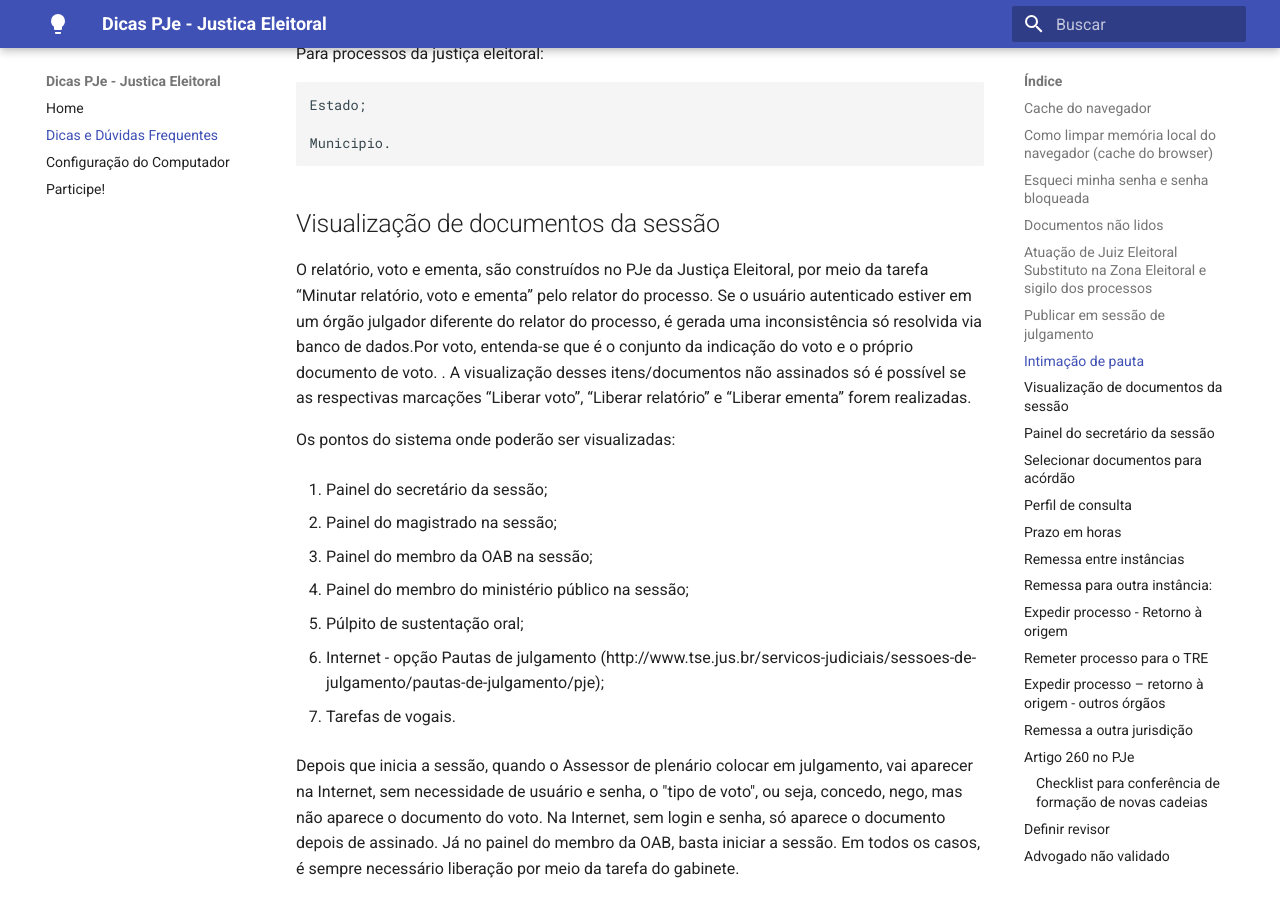
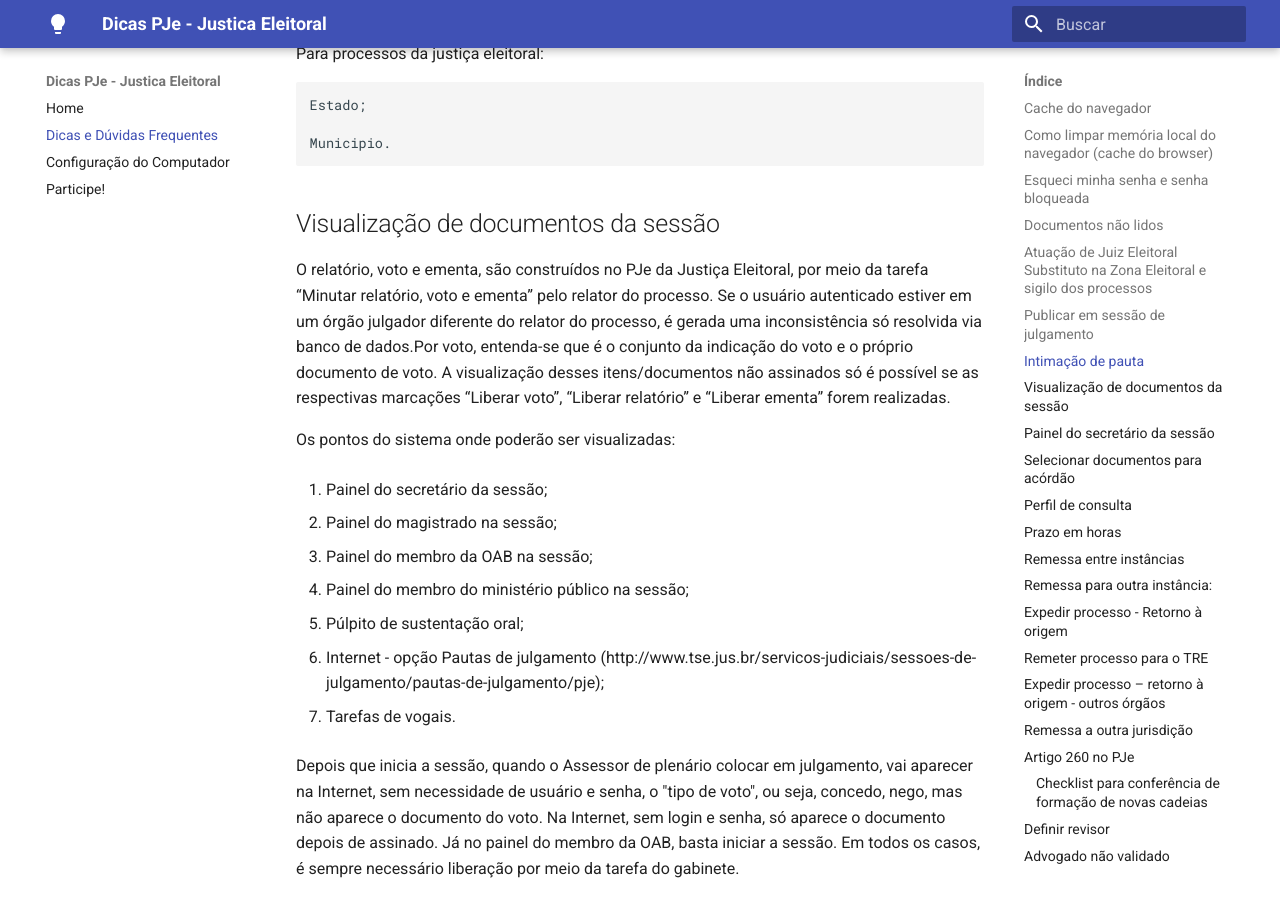
Before and after one commit to PJeJE/dicas_versao_1, an MkDocs documentation site: the page built from docs/dicas.md, in a window 1280 px wide and 900 px high, scrolled down 6108 px. Built offline with MkDocs 1.6.1 and Material for MkDocs 9.7.7, drawn with Linux system fonts in a browser that asks for light colours; nearby versions of some CDN libraries.

```diff
--- a/docs/dicas.md
+++ b/docs/dicas.md
@@ -141,7 +141,7 @@ Para processos da justiça eleitoral:
 ## Visualização de documentos da sessão
 
 
-O relatório,  voto e  ementa,  são   construídos  no PJe  da  Justiça  Eleitoral,   por  meio  da  tarefa “Minutar relatório, voto e  ementa” pelo relator do processo. Se o usuário autenticado  estiver  em  um  órgão  julgador diferente do relator do processo, é gerada uma inconsistência só resolvida via banco de dados.Por voto, entenda-se que é o conjunto da indicação do voto e o próprio documento de voto. . A visualização desses itens/documentos não assinados só é possível se as respectivas marcações “Liberar voto”, “Liberar relatório” e “Liberar ementa” forem realizadas.
+O relatório,  voto e  ementa,  são   construídos  no PJe  da  Justiça  Eleitoral,   por  meio  da  tarefa “Minutar relatório, voto e  ementa” pelo relator do processo. Se o usuário autenticado  estiver  em  um  órgão  julgador diferente do relator do processo, é gerada uma inconsistência só resolvida via banco de dados.Por voto, entenda-se que é o conjunto da indicação do voto e o próprio documento de voto.  A visualização  desses itens/documentos não assinados só é possível se as respectivas marcações “Liberar voto”, “Liberar relatório” e “Liberar ementa” forem realizadas.
 
 Os pontos do sistema onde poderão ser visualizadas:
 
```
